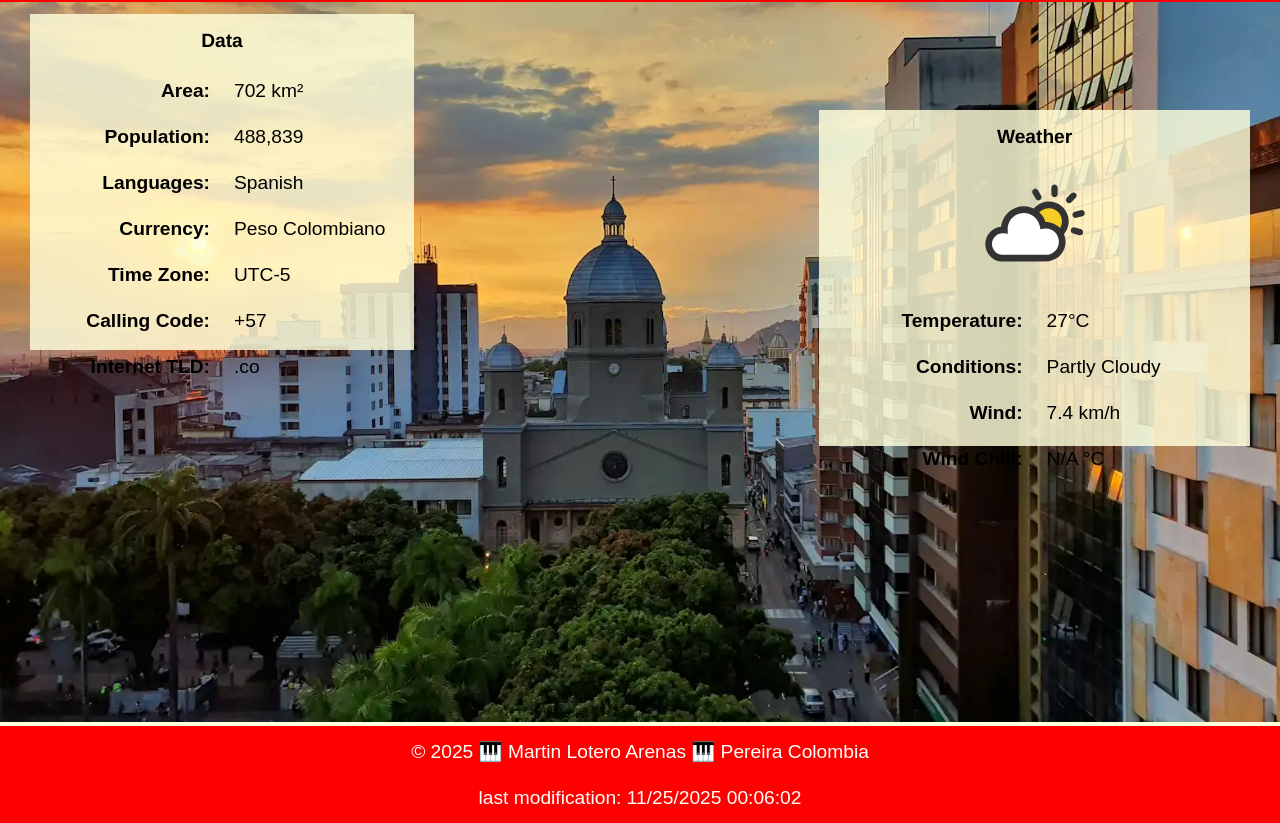
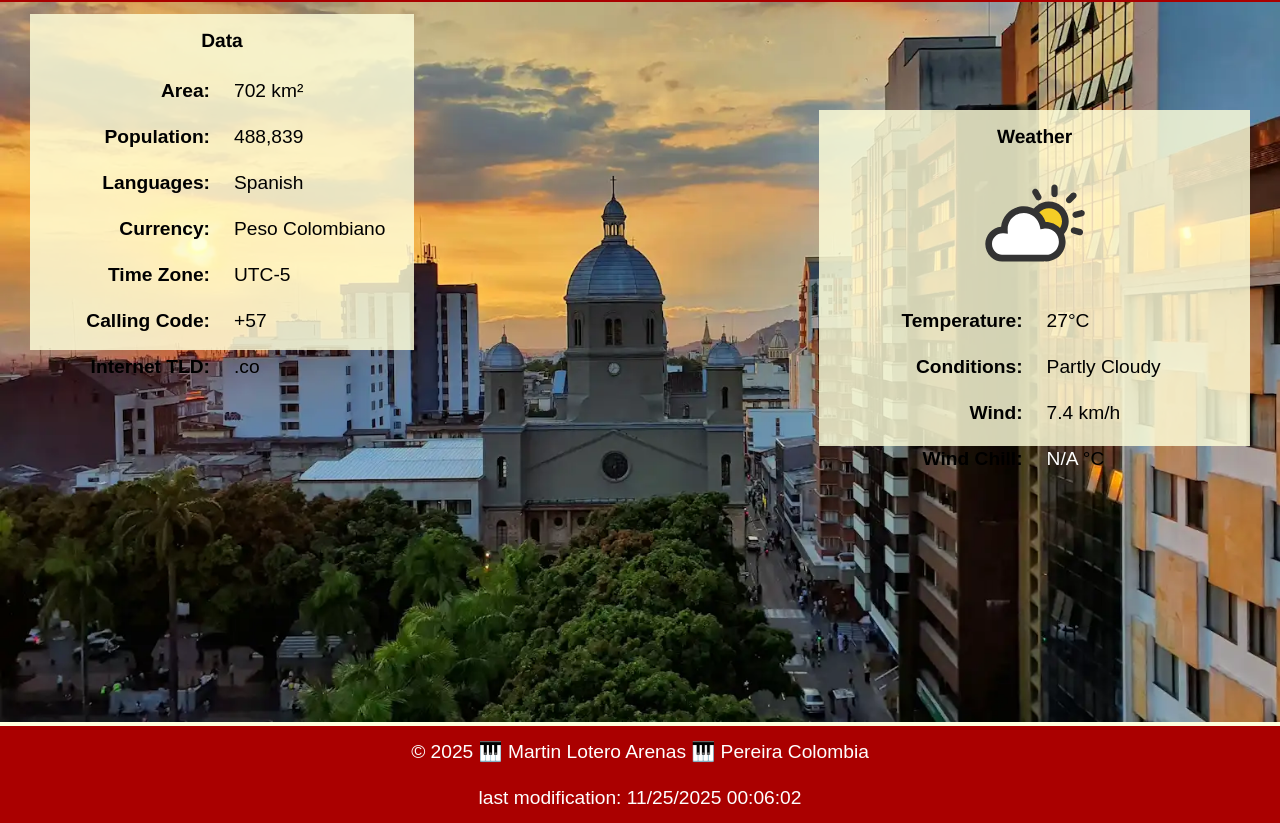
Before and after one commit to martinloteroarenas/wdd131, a plain HTML site: page place.html in a window 1280 px wide. Shown: the part 50-873 px from the top of the page. Drawn offline with Linux system fonts and the light colour scheme.

Commit message:
color issues

```diff
--- a/styles/place.css
+++ b/styles/place.css
@@ -1,5 +1,5 @@
 :root{
-    --color1:rgba(255, 0, 0);
+    --color1:rgb(170, 0, 0);
     --color2:rgb(253, 253, 220);
     --font-color1: rgba(0,0,0);
     --font-color2: rgba(255,255,255);
@@ -56,3 +56,6 @@ h1, h2{
 img{
     width: 130px;
 }
+span{
+    color: var(--font-color2);
+}
```
